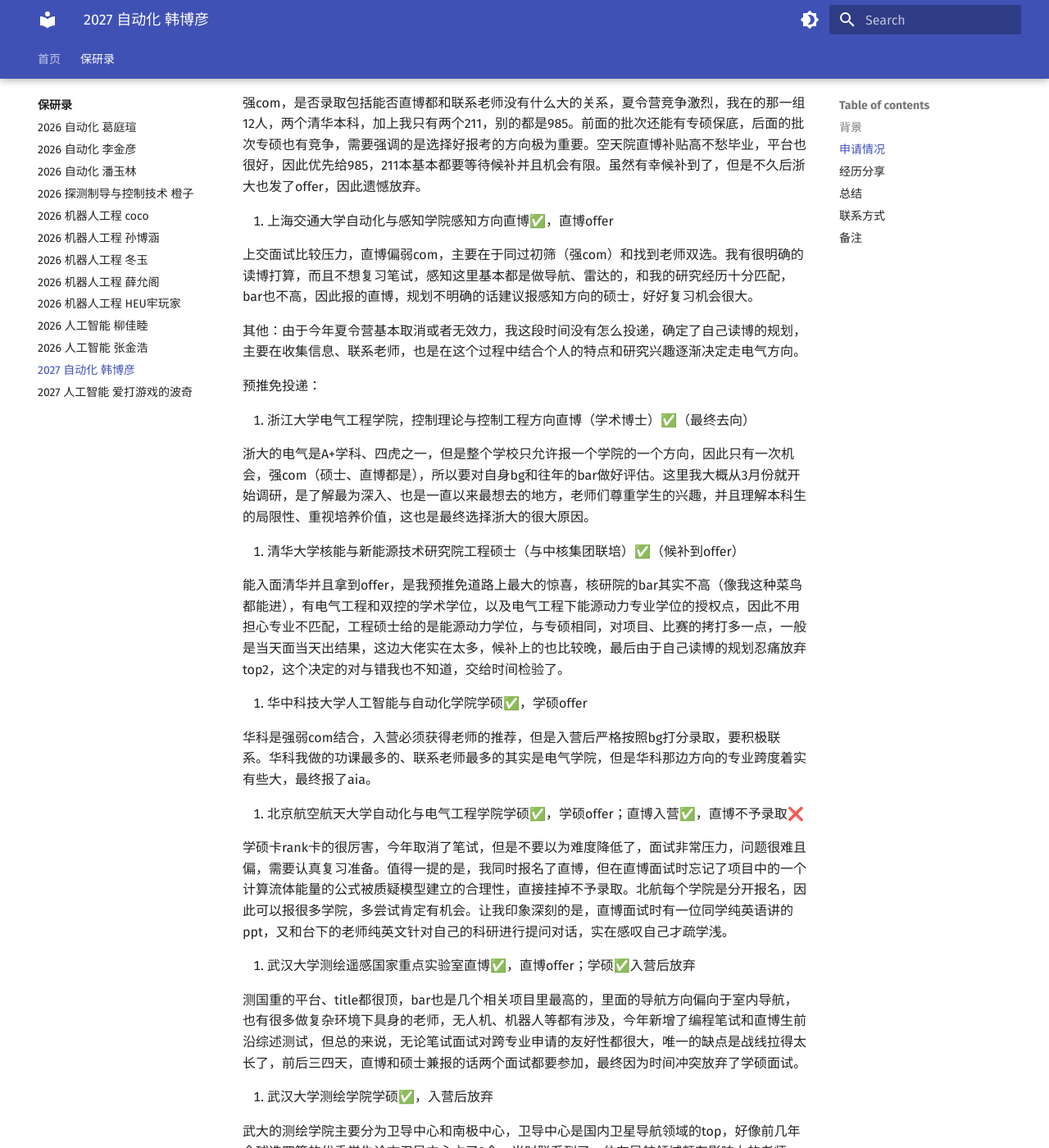
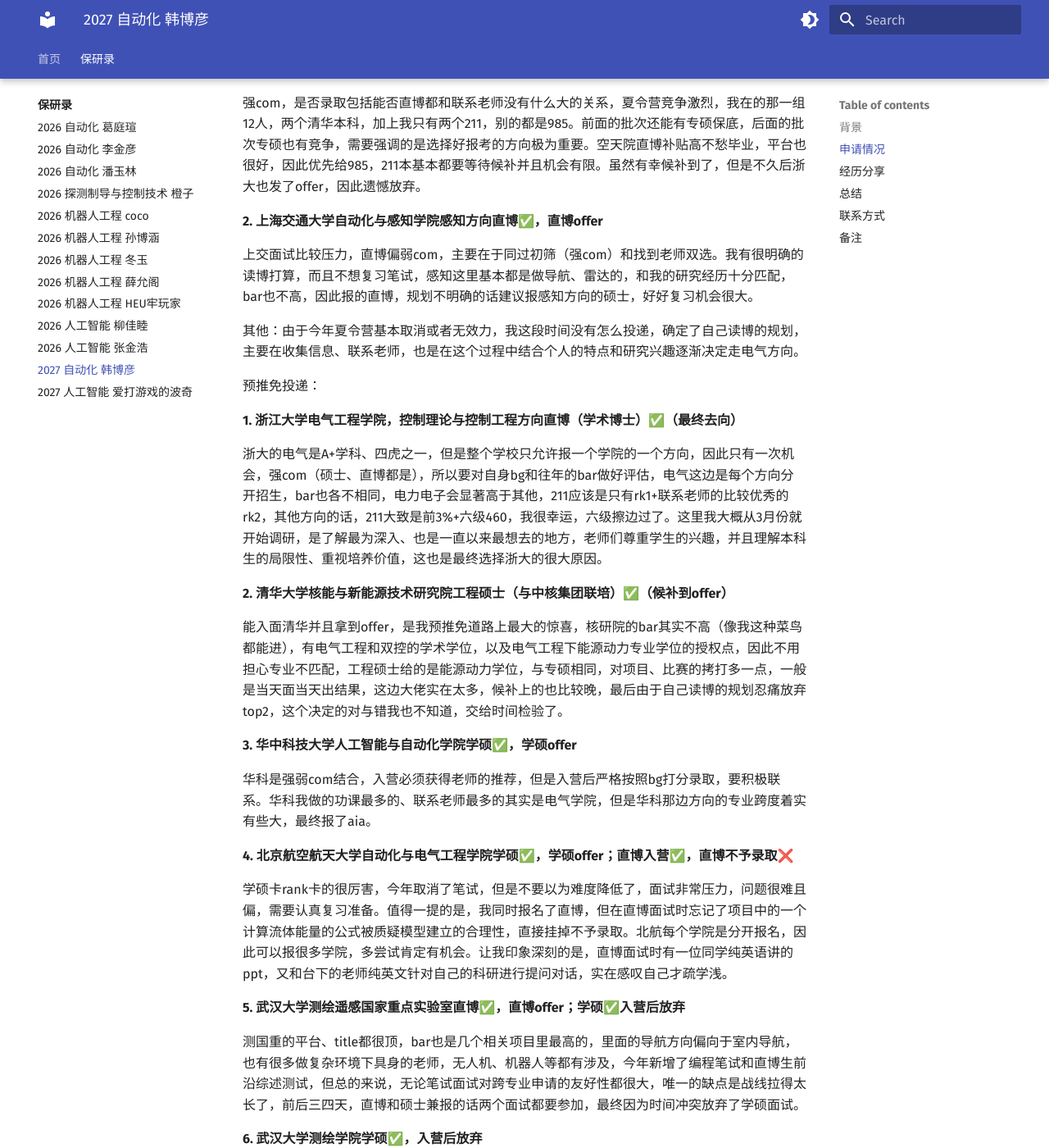
Before and after one commit to heu4-baoyan/heu4-baoyan, an MkDocs documentation site: the page built from docs/baoyan/CompSci/2027/cases/boyanhan.md, in a window 1280 px wide and 1400 px high, scrolled down 1676 px. Shown: the whole window at 82% size. Built offline with MkDocs 1.6.1 and Material for MkDocs 9.7.7, drawn with Linux system fonts in a browser that asks for light colours; some of the changed text lies outside the part shown.

Commit message:
Update boyanhan.md

```diff
--- a/docs/baoyan/CompSci/2027/cases/boyanhan.md
+++ b/docs/baoyan/CompSci/2027/cases/boyanhan.md
@@ -38,25 +38,25 @@
 
 冬令营投递：
 
-1. 西光所冬令营✅（入营后放弃，考试冲突）
+**1. 西光所冬令营✅（入营后放弃，考试冲突）**
 
 开的最早的一个项目，入营难度不高，主要为了push自己提前准备材料
 
-2. 中国科学院沈阳自动化研究所冬令营✅，直博offer
+**2. 中国科学院沈阳自动化研究所冬令营✅，直博offer**
 
 沈自所有机器人国重，冬令营线下的bar极高，我是入围的线上营，研究所的申请难度直博>>学硕>专硕，重点在于找到老师双选。据说沈自所后期春令营、夏令营、预推免开了好几轮，我很喜欢双选的这位导师，他对待学生非常真诚，对我也表示极大的肯定，最后考虑最终不会去，因此在7月就早早释放名额，不耽误老师招生。
 
-3. 长春光机所冬令营✅，硕士offer
+**3. 长春光机所冬令营✅，硕士offer**
 
 长光所的直博名额很金贵，冬令营只给发硕士offer，招生的老师非常热情，还带着我们去长春冰雪新天地玩了一晚上（特别特别冷，要去的学弟学妹们一定一定做好保暖，当时我们几个人手套和暖宝宝轮着用真的很艰苦了），总的来说，是一次非常愉快的体验，收获一件经典军大衣，最后包饺子活动还尝到了招生老师的手艺。在这里要提醒各位学弟学妹无论去哪里都要带着一颗敬畏之心，不要心不在焉。
 
 夏令营投递：
 
-1. 空天院夏令营第一批✅，专硕offer，候补到直博
+**1. 空天院夏令营第一批✅，专硕offer，候补到直博**
 
 强com，是否录取包括能否直博都和联系老师没有什么大的关系，夏令营竞争激烈，我在的那一组12人，两个清华本科，加上我只有两个211，别的都是985。前面的批次还能有专硕保底，后面的批次专硕也有竞争，需要强调的是选择好报考的方向极为重要。空天院直博补贴高不愁毕业，平台也很好，因此优先给985，211本基本都要等待候补并且机会有限。虽然有幸候补到了，但是不久后浙大也发了offer，因此遗憾放弃。
 
-2. 上海交通大学自动化与感知学院感知方向直博✅，直博offer
+**2. 上海交通大学自动化与感知学院感知方向直博✅，直博offer**
 
 上交面试比较压力，直博偏弱com，主要在于同过初筛（强com）和找到老师双选。我有很明确的读博打算，而且不想复习笔试，感知这里基本都是做导航、雷达的，和我的研究经历十分匹配，bar也不高，因此报的直博，规划不明确的话建议报感知方向的硕士，好好复习机会很大。
 
@@ -64,73 +64,73 @@
 
 预推免投递：
 
-1. 浙江大学电气工程学院，控制理论与控制工程方向直博（学术博士）✅（最终去向）
+**1. 浙江大学电气工程学院，控制理论与控制工程方向直博（学术博士）✅（最终去向）**
 
-浙大的电气是A+学科、四虎之一，但是整个学校只允许报一个学院的一个方向，因此只有一次机会，强com（硕士、直博都是），所以要对自身bg和往年的bar做好评估。这里我大概从3月份就开始调研，是了解最为深入、也是一直以来最想去的地方，老师们尊重学生的兴趣，并且理解本科生的局限性、重视培养价值，这也是最终选择浙大的很大原因。
+浙大的电气是A+学科、四虎之一，但是整个学校只允许报一个学院的一个方向，因此只有一次机会，强com（硕士、直博都是），所以要对自身bg和往年的bar做好评估，电气这边是每个方向分开招生，bar也各不相同，电力电子会显著高于其他，211应该是只有rk1+联系老师的比较优秀的rk2，其他方向的话，211大致是前3%+六级460，我很幸运，六级擦边过了。这里我大概从3月份就开始调研，是了解最为深入、也是一直以来最想去的地方，老师们尊重学生的兴趣，并且理解本科生的局限性、重视培养价值，这也是最终选择浙大的很大原因。
 
-2. 清华大学核能与新能源技术研究院工程硕士（与中核集团联培）✅（候补到offer）
+**2. 清华大学核能与新能源技术研究院工程硕士（与中核集团联培）✅（候补到offer）**
 
 能入面清华并且拿到offer，是我预推免道路上最大的惊喜，核研院的bar其实不高（像我这种菜鸟都能进），有电气工程和双控的学术学位，以及电气工程下能源动力专业学位的授权点，因此不用担心专业不匹配，工程硕士给的是能源动力学位，与专硕相同，对项目、比赛的拷打多一点，一般是当天面当天出结果，这边大佬实在太多，候补上的也比较晚，最后由于自己读博的规划忍痛放弃top2，这个决定的对与错我也不知道，交给时间检验了。
 
-3. 华中科技大学人工智能与自动化学院学硕✅，学硕offer
+**3. 华中科技大学人工智能与自动化学院学硕✅，学硕offer**
 
 华科是强弱com结合，入营必须获得老师的推荐，但是入营后严格按照bg打分录取，要积极联系。华科我做的功课最多的、联系老师最多的其实是电气学院，但是华科那边方向的专业跨度着实有些大，最终报了aia。
 
-4. 北京航空航天大学自动化与电气工程学院学硕✅，学硕offer；直博入营✅，直博不予录取❌
+**4. 北京航空航天大学自动化与电气工程学院学硕✅，学硕offer；直博入营✅，直博不予录取❌**
 
 学硕卡rank卡的很厉害，今年取消了笔试，但是不要以为难度降低了，面试非常压力，问题很难且偏，需要认真复习准备。值得一提的是，我同时报名了直博，但在直博面试时忘记了项目中的一个计算流体能量的公式被质疑模型建立的合理性，直接挂掉不予录取。北航每个学院是分开报名，因此可以报很多学院，多尝试肯定有机会。让我印象深刻的是，直博面试时有一位同学纯英语讲的ppt，又和台下的老师纯英文针对自己的科研进行提问对话，实在感叹自己才疏学浅。
 
-5. 武汉大学测绘遥感国家重点实验室直博✅，直博offer；学硕✅入营后放弃
+**5. 武汉大学测绘遥感国家重点实验室直博✅，直博offer；学硕✅入营后放弃**
 
 测国重的平台、title都很顶，bar也是几个相关项目里最高的，里面的导航方向偏向于室内导航，也有很多做复杂环境下具身的老师，无人机、机器人等都有涉及，今年新增了编程笔试和直博生前沿综述测试，但总的来说，无论笔试面试对跨专业申请的友好性都很大，唯一的缺点是战线拉得太长了，前后三四天，直博和硕士兼报的话两个面试都要参加，最终因为时间冲突放弃了学硕面试。
 
-6. 武汉大学测绘学院学硕✅，入营后放弃
+**6. 武汉大学测绘学院学硕✅，入营后放弃**
 
 武大的测绘学院主要分为卫导中心和南极中心，卫导中心是国内卫星导航领域的top，好像前几年全球选四篇的优秀学生论文卫导中心占了3个。当时联系到了一位在导航领域颇有影响力的老师，他和他组里的三位老师对我的项目和相关知识进行了两个小时的深入拷打，最终给了很高的评价。最后虽然由于时间冲突没有去成，老师说来年有哈工程的学弟学妹咨询希望往那边推荐。这位老师学术能力很强而且对研究很有热情，人非常好，欢迎咨询。
 
-7. 山东大学控制科学与工程学院，控制科学与工程学硕✅，学硕offer✅（候补）
+**7. 山东大学控制科学与工程学院，控制科学与工程学硕✅，学硕offer✅（候补）**
 
 报山大是因为就在家门口，可以走读，山大控院是学硕专硕分开招生，今年的bar很离谱，700人的大海营卡了咱们专业5%（包括专硕），当时英语面试的时候忘词了，影响到了成绩，最终高位候补拿到了offer。值得一提的是，山大电气方向最强的组在控制学院，大牛基本也在控制学院，想走电气方向的学弟学妹可以关注。
 
-8. 南方科技大学自动化与智能制造学院✅
+**8. 南方科技大学自动化与智能制造学院✅**
 
 感觉这里的鸽子很多，有一位老师很是主动地联系我，打了好几个电话，从工程博士、工程硕士、直博（专博）、学硕这几个offer给了个遍，最终都没有去，老师很热情，但我最终未选择，还是觉得有些抱歉。南科大博士好像一年最少给18w，挺诱人的。
 
-9. 中科院声学所直博✅，入营后放弃
+**9. 中科院声学所直博✅，入营后放弃**
 
 对咱们学校非常友好
 
-10. 天津大学电气自动化与信息工程学院，控制科学与工程学硕✅，入营后放弃
+**10. 天津大学电气自动化与信息工程学院，控制科学与工程学硕✅，入营后放弃**
 
 弱com，需要导师推荐，也做了很多功课，与浙大冲突，因此放弃。
 
-11. 中科院电工所直博✅，入营后放弃
+**11. 中科院电工所直博✅，入营后放弃**
 
-12. 南京大学电子科学与工程学院电力电子方向直博✅，入营后放弃
+**12. 南京大学电子科学与工程学院电力电子方向直博✅，入营后放弃**
 
 需要联系老师
 
-13. 东南自动化学硕❌，未入营
+**13. 东南自动化学硕❌，未入营**
 
 菜就多练
 
-14. 湖南大学电气与信息工程学院，电力电子方向学硕❌，未入营
+**14. 湖南大学电气与信息工程学院，电力电子方向学硕❌，未入营**
 
 这个就很有意思了，湖大是滚动审核，官网报名时间截止是9.10，我是9.9报的名，但是9.8滚动审核已经名额满了，因此喜提默拒。建议学弟学妹们积极主动报名，不要像我一样拖延。
 
-15. 武汉大学机器人学院控制科学与工程学硕❌，未入营
+**15. 武汉大学机器人学院控制科学与工程学硕❌，未入营**
 
 联系了老师，他对没有入营也很惊讶，只能说竞争太激烈了
 
-16. 南京大学智能科学与技术学院专硕❌
+**16. 南京大学智能科学与技术学院专硕❌**
 
 大佬云集，瑟瑟发抖......积极联系老师是机会很大的，但我是一个比较摆的人，没有热情去做老师的组内考核，南大老师是有直推名额的，积极联系很有机会。入营后考察计算机的专业课（数据结构等），难度很大。专硕录取结束后联系的老师问我去不去他那里的工程硕士，暂时不确定联培企业，我在系统上报了名，但是和北航冲突了，我自己不是很想搞ai，就放弃了。
 
-17. 南开大学人工智能学院学硕❌
+**17. 南开大学人工智能学院学硕❌**
 
 南开报名不仅需要填系统，还要把材料发邮箱，否则视为没有报名，当时报完之后感觉好简单啊，入营通知出来后发现自己忘把材料发邮箱了，提醒学弟学妹不要粗心大意。
 
-18. 西安交通大学自动化科学与工程学院专硕❌，未入营
+**18. 西安交通大学自动化科学与工程学院专硕❌，未入营**
 
 最终去向 ：浙江大学 电气工程学院
 
```
